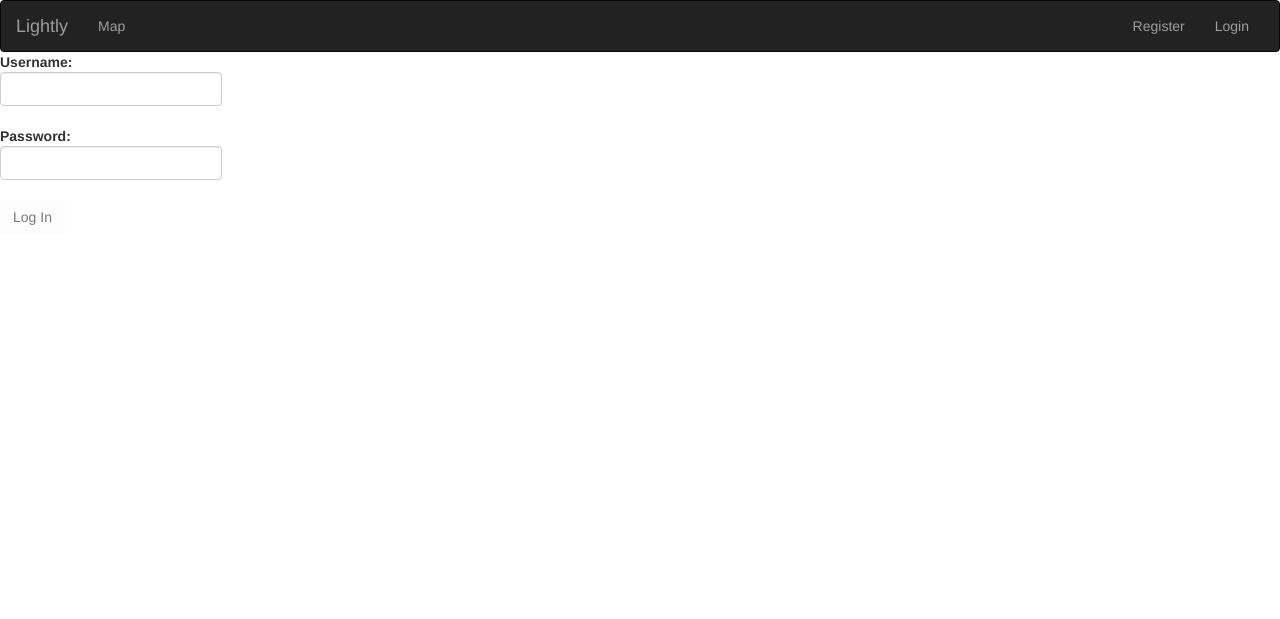
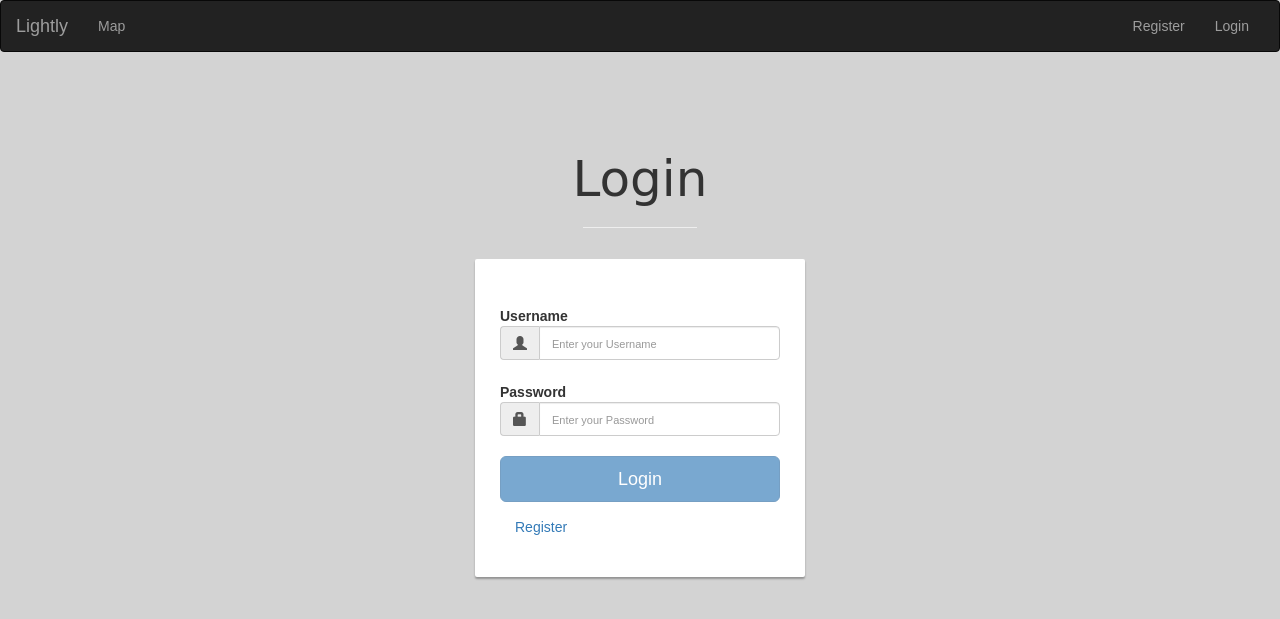
Before and after one commit to monicasmith463/Lightly, a Flask app: page /login in a window 1280 px wide. Shown: the top 619 px of the page. Run offline with Flask 2, Linux system fonts and the light colour scheme; some libraries are stand-ins or nearby versions.

Commit message:
Login pagebootstrap in progress

```diff
--- a/server.py
+++ b/server.py
@@ -38,7 +38,7 @@ def register_process():
     # Get form variables
     username = request.form["username"]
     password = request.form["password"]
-    confirm_password = request.form["confirm"]
+    confirm = request.form["confirm"]
     email = request.form["email"]
     zipcode = request.form["zipcode"]
     # return json.dumps({'status':'OK','username':username,'pass':password});
@@ -47,6 +47,10 @@ def register_process():
 
     if check_new_user:
         flash("Username already exists.")
+        return redirect("/register")
+
+    if confirm != password:
+        flash("Please confirm password.")
         return redirect("/register")
 
     # create new user
--- a/static/js/login_form.jsx
+++ b/static/js/login_form.jsx
@@ -14,7 +14,7 @@ class Login extends React.Component {
   }
 
   validateForm() {
-    return !!(this.state.username.length && this.state.password.length);
+    return (!this.state.username.length || !this.state.password.length);
   }
 
 //handleChange sets username and password of the login object to the value
@@ -47,61 +47,69 @@ class Login extends React.Component {
 
   render() {
     return (
-      <form action="/login" method="POST">
+      // <form action="/login" method="POST">
+      //
+      //   <div className="form-group">
+      //     <label>Username:
+      //         <input id="username" type="username" name="username" onChange={this.handleChange} required className="form-control"></input>
+      //     </label>
+      //   </div>
+      //
+      //   <div className="form-group">
+      //     <label>Password:
+      //         <input id="password" type="password" name="password" onChange={this.handleChange} required className="form-control" maxLength="12"></input>
+      //     </label>
+      //   </div>
+      //
+      //   <div className="form-group">
+      //     <input type="submit" value="Log In" disabled={!this.validateForm()} className="btn"></input>
+      //   </div>
+      //
+      // </form>
+      <div className="container">
+    			<div className="row main">
+    				<div className="panel-heading">
+    	               <div className="panel-title text-center">
+    	               		<h1 className="title">Login</h1>
+    	               		<hr />
+    	               	</div>
+    	            </div>
+    				<div className="main-login main-center">
 
-        <div className="form-group">
-          <label>Username:
-              <input id="username" type="username" name="username" onChange={this.handleChange} required className="form-control"></input>
-          </label>
-        </div>
+    					<form action="/login" className="form-horizontal" method="POST">
 
-        <div className="form-group">
-          <label>Password:
-              <input id="password" type="password" name="password" onChange={this.handleChange} required className="form-control" maxLength="12"></input>
-          </label>
-        </div>
 
-        <div className="form-group">
-          <input type="submit" value="Log In" disabled={!this.validateForm()} className="btn"></input>
-        </div>
+    						<div className="form-group">
+    							<label htmlFor="username" className="cols-sm-2 control-label">Username</label>
+    							<div className="cols-sm-10">
+    								<div className="input-group">
+    									<span className="input-group-addon"><i className="glyphicon glyphicon-user" aria-hidden="true"></i></span>
+    									<input type="text" className="form-control" name="username" id="username" onChange={this.handleChange} placeholder="Enter your Username"/>
+    								</div>
+    							</div>
+    						</div>
 
-      </form>
+    						<div className="form-group">
+    							<label htmlFor="password" className="cols-sm-2 control-label">Password</label>
+    							<div className="cols-sm-10">
+    								<div className="input-group">
+    									<span className="input-group-addon"><i className="glyphicon glyphicon-lock" aria-hidden="true"></i></span>
+    									<input type="password" className="form-control" name="password" id="password" onChange={this.handleChange} placeholder="Enter your Password"/>
+    								</div>
+    							</div>
+    						</div>
 
-      // <div className="form-group">
-      //   <label>Username:
-      //       <input type="username" name="username" required class="form-control">
-      //   </label>
-      // </div>
+    						<div className="form-group ">
+                  <input type="submit" value="Login" disabled={this.validateForm()} className="btn btn-primary btn-lg btn-block login-button"></input>
 
-      // <div className="Login">
-      //   <form onSubmit={this.handleSubmit}>
-      //     <FormGroup controlId="email" bsSize="large">
-      //       <ControlLabel>Email</ControlLabel>
-      //       <FormControl
-      //         autoFocus
-      //         type="email"
-      //         value={this.state.email}
-      //         onChange={this.handleChange}
-      //       />
-      //     </FormGroup>
-      //     <FormGroup controlId="password" bsSize="large">
-      //       <ControlLabel>Password</ControlLabel>
-      //       <FormControl
-      //         value={this.state.password}
-      //         onChange={this.handleChange}
-      //         type="password"
-      //       />
-      //     </FormGroup>
-      //     <Button
-      //       block
-      //       bsSize="large"
-      //       disabled={!this.validateForm()}
-      //       type="submit"
-      //     >
-      //       Login
-      //     </Button>
-      //   </form>
-      // </div>
+    						</div>
+    						<div className="login-login">
+    				            <a href="/register">Register</a>
+    				         </div>
+    					</form>
+    				</div>
+    			</div>
+    		</div>
     );
   }
 }
--- a/templates/base.html
+++ b/templates/base.html
@@ -61,7 +61,7 @@
 </nav>
 <div id="extending">
   {% for flash in get_flashed_messages() %}
-    <div class="alert alert-danger" style="width:90%; margin:0 auto;">{{ flash }}</div>
+    <div class="alert alert-danger" style="width:50%; margin:0 auto;">{{ flash }}</div>
   {% endfor %}
 {% block content %}
 {% endblock %}
--- a/templates/login.html
+++ b/templates/login.html
@@ -1,4 +1,72 @@
 {% extends 'base.html' %}
+{% block style %}
+body, html{
+     height: 100%;
+ 	background-repeat: no-repeat;
+ 	background-color: #d3d3d3;
+ 	font-family: 'Oxygen', sans-serif;
+}
+
+.main{
+ 	margin-top: 70px;
+}
+
+h1.title {
+	font-size: 50px;
+	font-family: 'Passion One', cursive;
+	font-weight: 400;
+}
+
+hr{
+	width: 10%;
+	color: #fff;
+}
+
+.form-group{
+	margin-bottom: 15px;
+}
+
+label{
+	margin-bottom: 15px;
+}
+
+input,
+input::-webkit-input-placeholder {
+    font-size: 11px;
+    padding-top: 3px;
+}
+
+.main-login{
+ 	background-color: #fff;
+    /* shadows and rounded borders */
+    -moz-border-radius: 2px;
+    -webkit-border-radius: 2px;
+    border-radius: 2px;
+    -moz-box-shadow: 0px 2px 2px rgba(0, 0, 0, 0.3);
+    -webkit-box-shadow: 0px 2px 2px rgba(0, 0, 0, 0.3);
+    box-shadow: 0px 2px 2px rgba(0, 0, 0, 0.3);
+
+}
+
+.main-center{
+ 	margin-top: 30px;
+ 	margin: 0 auto;
+ 	max-width: 330px;
+    padding: 40px 40px;
+
+}
+
+.login-button{
+	margin-top: 5px;
+}
+
+.login-register{
+	font-size: 11px;
+	text-align: center;
+}
+{% endblock %}
+
+
 {% block content %}
 <!-- <div class="well spaced" style="width:40%;">
 <div>
```
Also changed, not shown: static/js/floating-panel.jsx (deleted, +0 -48 lines), static/js/map.js (+5 -2 lines), static/js/modal.jsx (deleted, +0 -42 lines), static/js/register_form.jsx (+16 -41 lines), static/js/test.jsx (deleted, +0 -42 lines).
